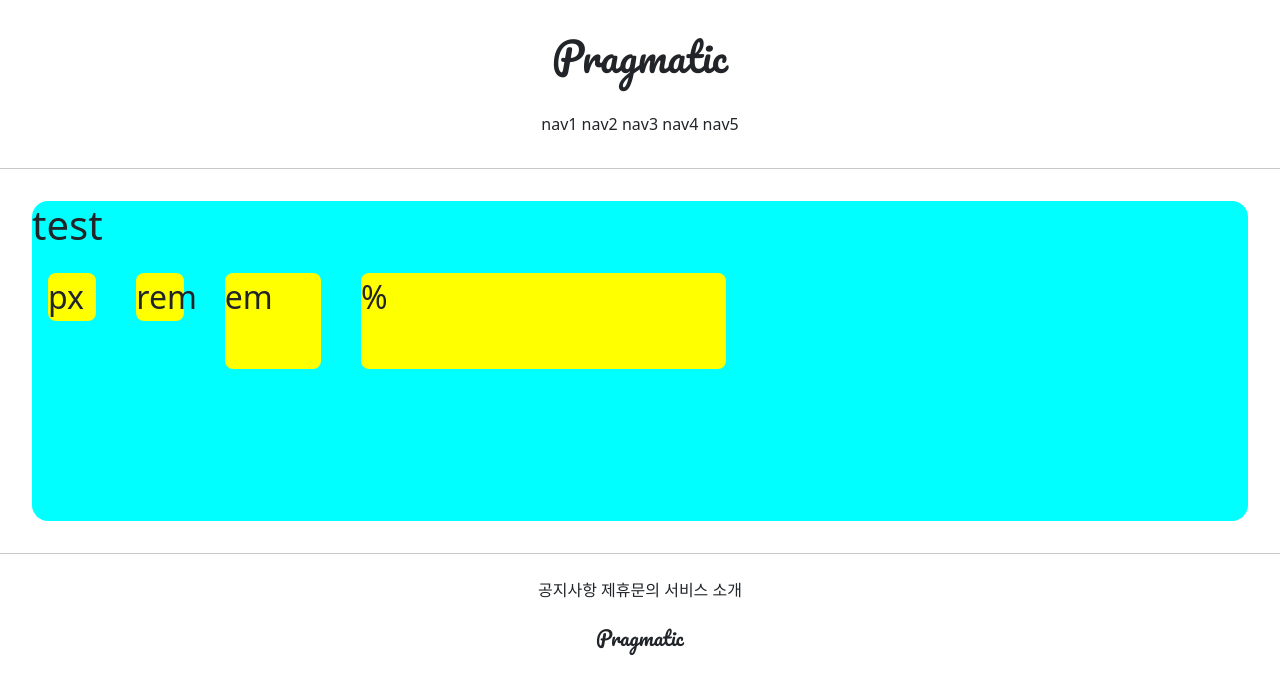
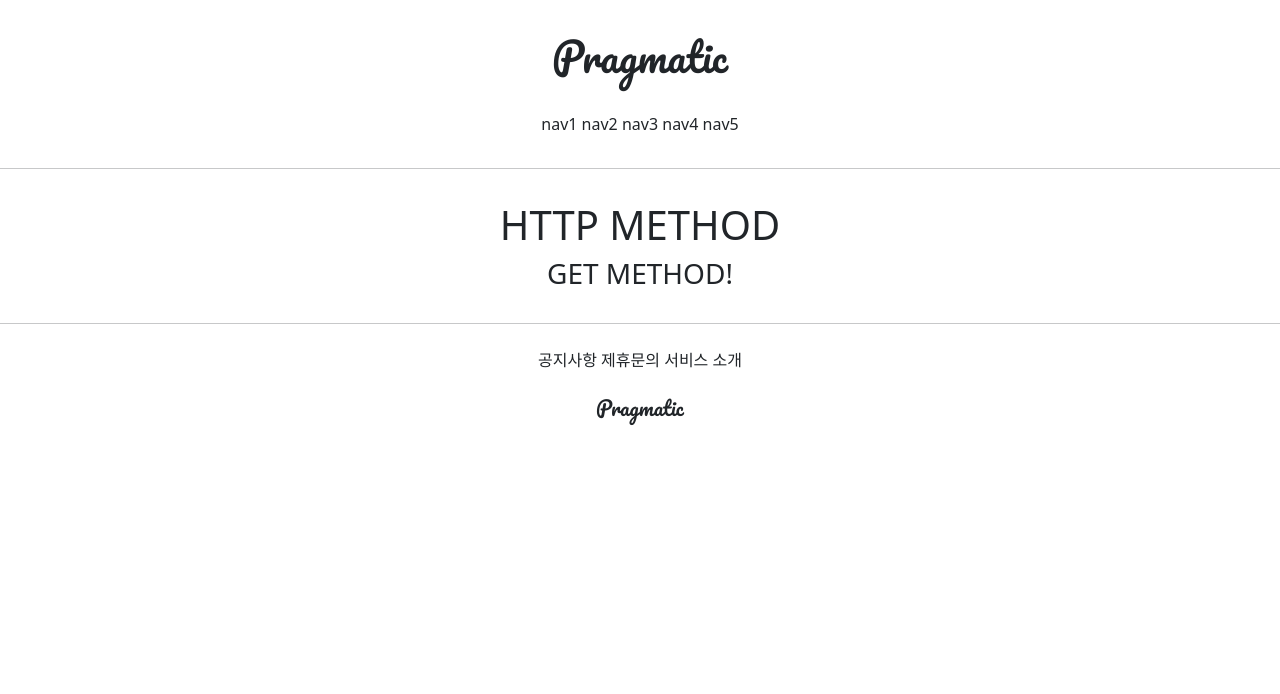
Before and after one commit to tae00909/gis_1, a Django app: page /accounts/hello_world/ in a window 1280 px wide. Shown: the top 694 px of the page. Run offline with Django 3.2, Linux system fonts and the light colour scheme; parts of the project's set-up code (start-up, migrations or seed data) failed here and were passed over.

Commit message:
7/9 3ban class commit 2

```diff
--- a/accountapp/templates/accountapp/hello_world.html
+++ b/accountapp/templates/accountapp/hello_world.html
@@ -2,16 +2,6 @@
 
 {% block content %}
 
-    <style>
-        .testing {
-            background-color: yellow;
-            margin: 1rem;
-            height: 48px;
-            width: 48px;
-            border-radius: .5rem;
-            display: inline-block;
-        }
-    </style>
 
 {# 인라인과 인라인 블럭의 차이는 인라인 블럭은 인라인에서 불가능한  너비, 높이, 마진, 패딩 속성 조절 가능 #}
 {# overflow: hideen은 넘어간 내용은 모두 삭제 #}
@@ -19,16 +9,12 @@
 {# em과 rem은 font-size에 영향을 미침  #}
 {# em의 모든 부모의 폰트사이즈에 영향을 미친다. #}
 {# 폰트 사이즈 변경시 rem, em 이 변경된다. #}
-    <div style="height: 20rem; background-color: aqua; margin: 2rem; border-radius: 1rem; overflow: hidden;
-    font-size: 2rem; ">
-        <h1>test</h1>
+    <div style="margin: 2rem; text-align: center">
+        <h1>HTTP METHOD</h1>
 
-
-        <div class="testing" style="width: 48px; height: 48px;">px</div>
-        <div class="testing" style="width: 3rem; height: 3rem;">rem</div>
-        <div class="testing" style="width: 3em; height: 3em;">em</div>
-        <div class="testing" style="width: 30%; height: 30%;">%</div>
-
+{#    쌍 중갈호는 일반전은 단수 출력 #}
+{#    view에서 가져온 키 -> text#}
+    <h3>{{ text }}</h3>
 
     </div>
 
--- a/accountapp/views.py
+++ b/accountapp/views.py
@@ -3,5 +3,13 @@ from django.shortcuts import render
 
 # Create your views here.
 
+# request에 요청관련 메서드가 다 들어가 있다
 def hello_world(request):
-    return render(request, 'accountapp/hello_world.html')
+    if request.method == "POST":
+        # context
+        return render(request, 'accountapp/hello_world.html',
+                      context={'text':'POST METHOD!'})
+    # Get 방식으로 올때도 정의를 해줘야 에러가 안뜸
+    else:
+        return render(request, 'accountapp/hello_world.html',
+                      context={'text':'GET METHOD!'})
```
Also changed, not shown: accountapp/models.py (line endings or trailing spaces).
